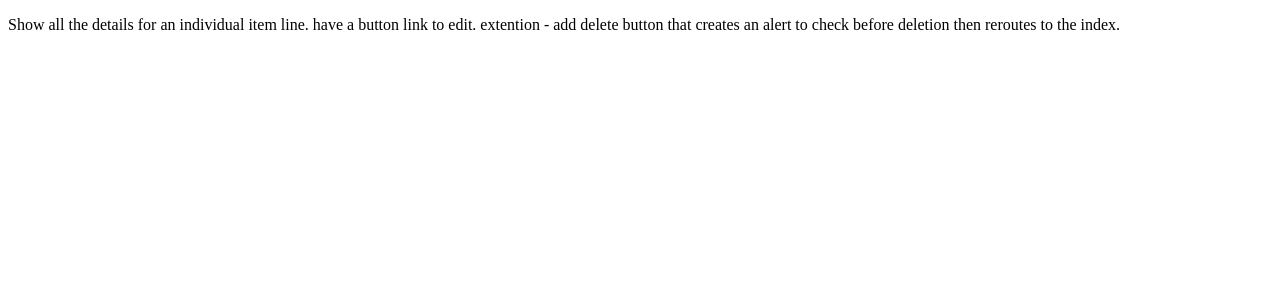
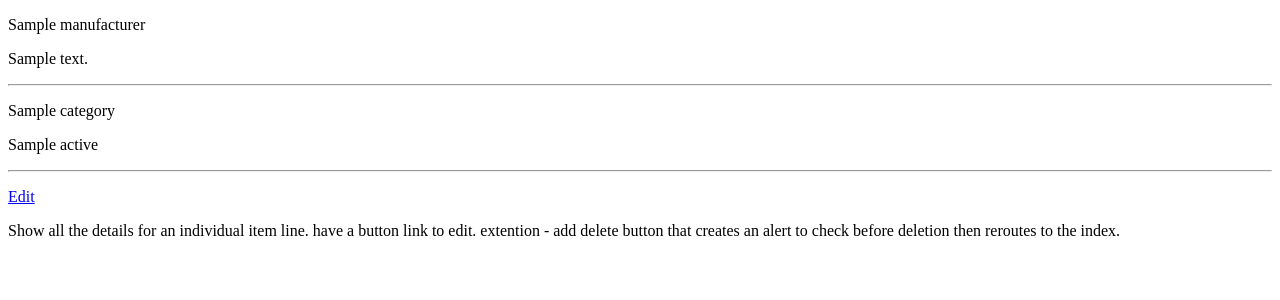
Before and after one commit to Zarecki/fantasy_shop, a Flask app: template app/templates/manufacturers/show.html in a window 1280 px wide. Shown: the part 213-513 px from the top of the page. Run offline with Flask 2, Linux system fonts and the light colour scheme; the template is opened without the code that fills it: most values are stand-ins (such as "Sample title", 1, 10 or a date in 2020).

Commit message:
individual manufacturer page working

```diff
--- a/app/repositories/manufacturer_repository.py
+++ b/app/repositories/manufacturer_repository.py
@@ -1,4 +1,5 @@
 from db.run_sql import run_sql
+import pdb
 
 from models.manufacturer import Manufacturer
 from models.item import Item
@@ -26,7 +27,7 @@ def select(id):
     sql = "SELECT * FROM manufacturers WHERE id = %s"
     values = [id]
     result = run_sql(sql, values)
-    manufacturer = Manufacturer(result["name"], result["description"], result["category"], result["active"], result["id"])
+    manufacturer = Manufacturer(result[0][1], result[0][2], result[0][3], result[0][4], result[0][0])
     return manufacturer
 
 def delete_all():
--- a/app/templates/manufacturers/index.html
+++ b/app/templates/manufacturers/index.html
@@ -12,7 +12,7 @@
         </tr>
         {% for manufacturer in manufacturers %}
         <tr>
-            <td><a href="/manufacturers/<id>/show">{{ manufacturer.name }}</a></td>
+            <td><a href="/manufacturers/{{ manufacturer.id }}">{{ manufacturer.name }}</a></td>
             <td>{{ manufacturer.category }}</td>
             <td>{{ manufacturer.active }}</td>
         </tr>
--- a/app/templates/manufacturers/show.html
+++ b/app/templates/manufacturers/show.html
@@ -1,5 +1,15 @@
 {% extends "base.html" %}
 {% block content %}
+
+<div>
+    <p>{{manufacturer.name}}</p>
+    <p>{{manufacturer.description}}</p>
+    <hr>
+    <p>{{manufacturer.category}}</p>
+    <p>{{manufacturer.active}}</p>
+    <hr>
+    <p><a href="/manufacturers/{{manufacturer.id}}/edit">Edit</a></p>
+</div>
 
 Show all the details for an individual item line.
 have a button link to edit.
```
